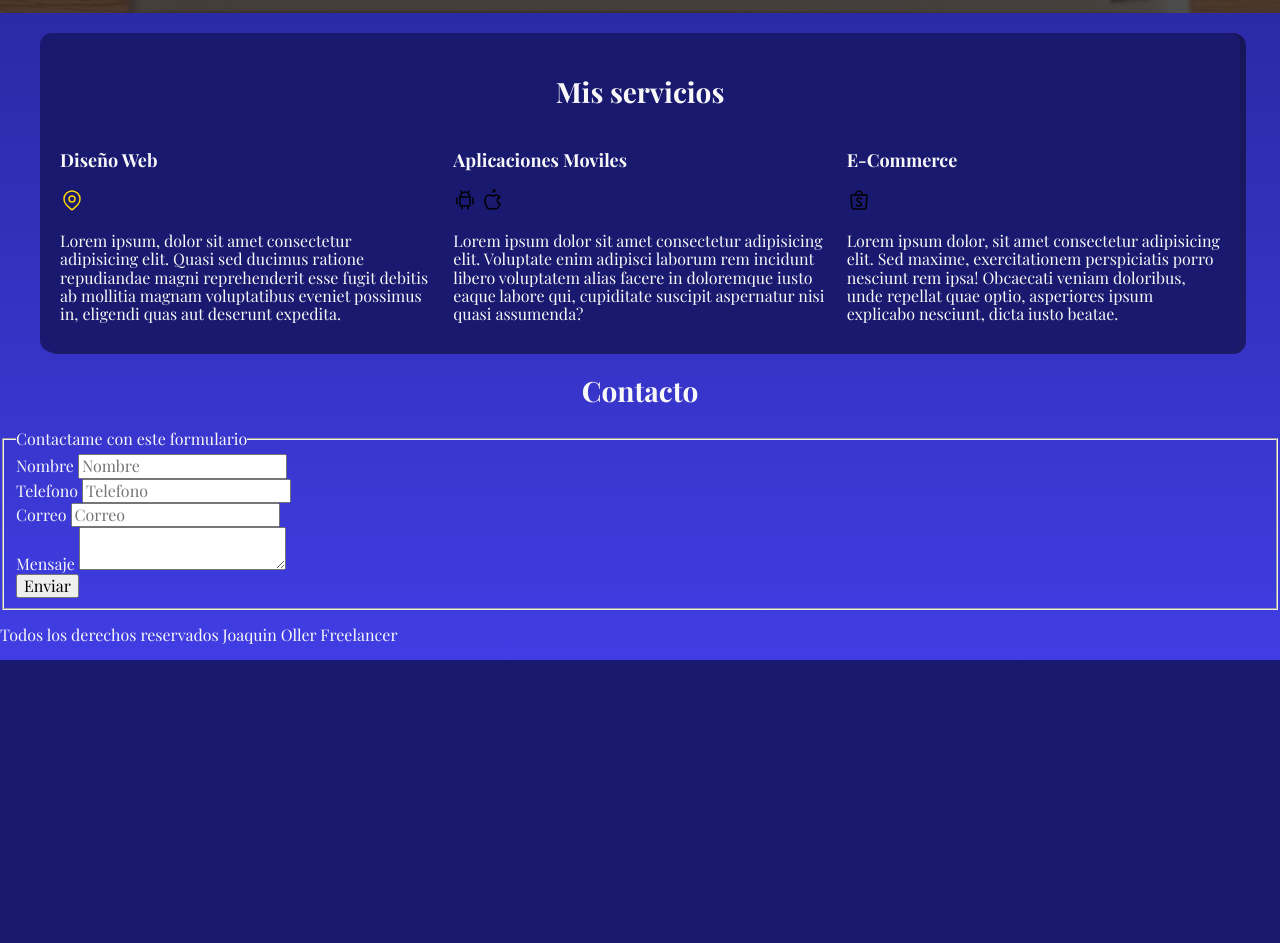
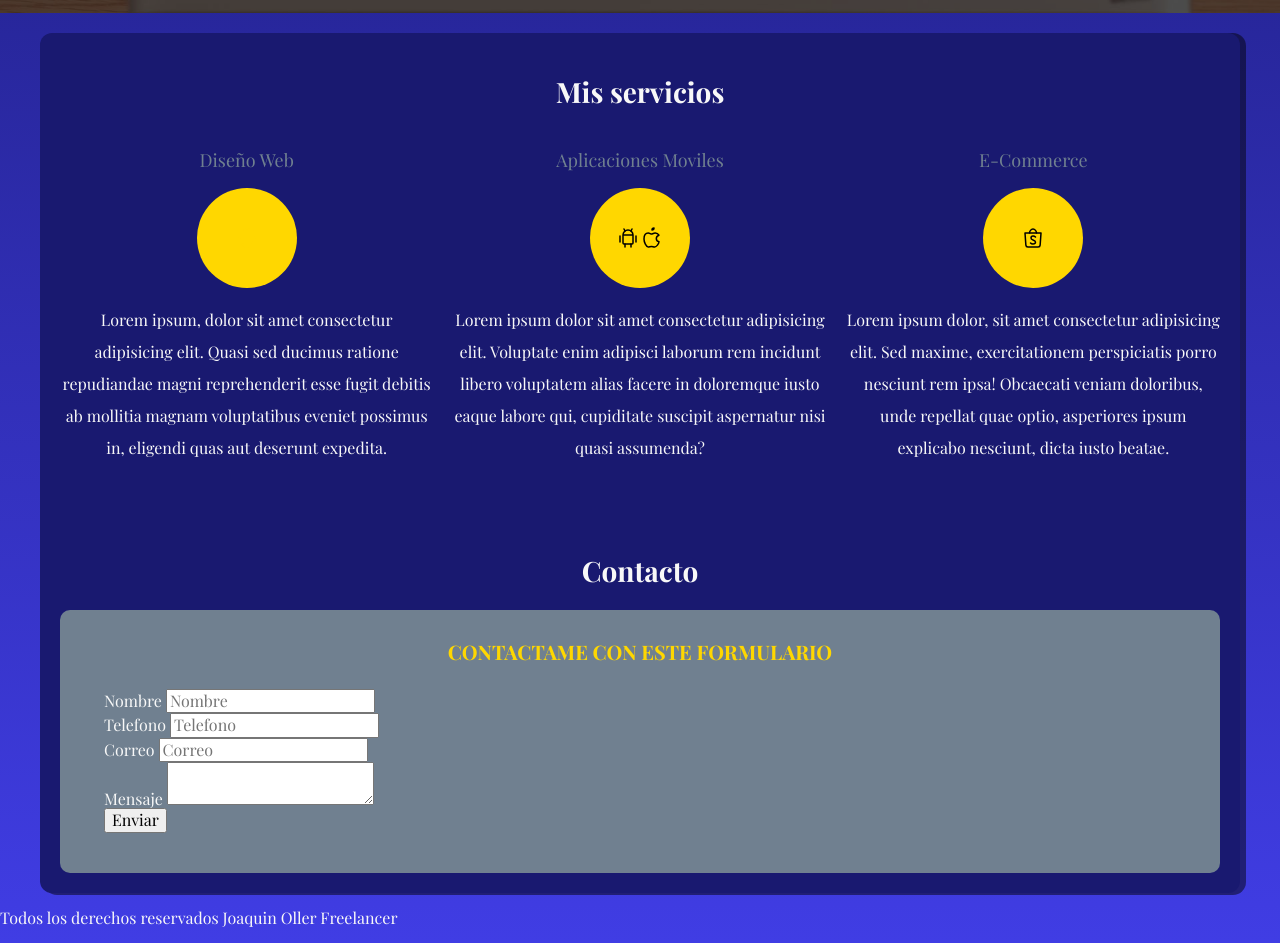
Before and after one commit to LordOller/freelancer_inicio, a plain HTML site: page index.html in a window 1280 px wide. Shown: the part 540-1483 px from the top of the page. Before the commit the page ends 1200 px from the top, so only its background shows below. Drawn offline with nearby package versions, Linux system fonts and the light colour scheme; a web font is replaced by a local one.

Commit message:
se le agrego css a contacto

```diff
--- a/css/style.css
+++ b/css/style.css
@@ -149,7 +149,57 @@ main{
     .servicios{
         display: grid;
         grid-template-columns: 1fr 1fr 1fr;
-        grid-template-rows: 200px;
+        grid-template-rows: 400px;
         column-gap: 2rem;
      }
 }
+
+.servicio {
+    display: flex;
+    flex-direction: column;
+    align-items: center;
+}
+
+.servicio h3{
+    color: var(--secundario);
+    font-weight: normal;
+}
+
+.servicio p{
+    text-align: center;
+    line-height: 2;
+    font-weight: normal;
+}
+
+.servicio .iconos{
+ background-color: var(--dorado);
+ height: 10rem;
+ width: 10rem;
+ border-radius: 50%;
+ display: flex;
+ justify-content: center;
+ align-items: center;
+}
+
+/** clientes **/
+
+.formulario {
+    background-color: var(--secundario);
+    width: min(60 rem, 100%); /** utilizar el valor mas pequeño **/
+    margin: 0 auto;
+    padding: 3rem;
+    border-radius: 1rem;
+}
+
+.formulario fieldset{
+    border: none;
+}
+
+.formulario legend{
+    text-align: center;
+    color: var(--dorado);
+    font-weight: bold;
+    font-size: 2rem;
+    text-transform: uppercase;
+    margin-bottom: 2rem;
+}
--- a/index.html
+++ b/index.html
@@ -43,53 +43,60 @@
     <main class="contenedor sombra">
         <h2>Mis servicios</h2>
         <div class="servicios">
-            <section>
+            <section class="servicio">
                 <h3>Diseño Web</h3>
+                    <div class="iconos">
                     <svg  xmlns="http://www.w3.org/2000/svg"  width="24"  height="24"  viewBox="0 0 24 24"  fill="none"  stroke="#ffd700"  stroke-width="1.5"  stroke-linecap="round"  stroke-linejoin="round"  class="icon icon-tabler icons-tabler-outline icon-tabler-map-pin"><path stroke="none" d="M0 0h24v24H0z" fill="none"/><path d="M9 11a3 3 0 1 0 6 0a3 3 0 0 0 -6 0" /><path d="M17.657 16.657l-4.243 4.243a2 2 0 0 1 -2.827 0l-4.244 -4.243a8 8 0 1 1 11.314 0z" />
                     </svg>
+                </div>
                 <p>Lorem ipsum, dolor sit amet consectetur adipisicing elit. Quasi sed ducimus ratione repudiandae magni reprehenderit esse fugit debitis ab mollitia magnam voluptatibus eveniet possimus in, eligendi quas aut deserunt expedita.</p>
-            </section>
+            </section class="servicio">
 
-            <section>
+            <section class="servicio">
                 <h3>Aplicaciones Moviles</h3>
+                    <div class="iconos">
                     <svg  xmlns="http://www.w3.org/2000/svg"  width="24"  height="24"  viewBox="0 0 24 24"  fill="none"  stroke="#000000"  stroke-width="1.5"  stroke-linecap="round"  stroke-linejoin="round"  class="icon icon-tabler icons-tabler-outline icon-tabler-brand-android"><path stroke="none" d="M0 0h24v24H0z" fill="none"/><path d="M4 10l0 6" /><path d="M20 10l0 6" /><path d="M7 9h10v8a1 1 0 0 1 -1 1h-8a1 1 0 0 1 -1 -1v-8a5 5 0 0 1 10 0" /><path d="M8 3l1 2" /><path d="M16 3l-1 2" /><path d="M9 18l0 3" /><path d="M15 18l0 3" />
                     </svg>
                     <svg  xmlns="http://www.w3.org/2000/svg"  width="24"  height="24"  viewBox="0 0 24 24"  fill="none"  stroke="#000000"  stroke-width="1.5"  stroke-linecap="round"  stroke-linejoin="round"  class="icon icon-tabler icons-tabler-outline icon-tabler-brand-apple"><path stroke="none" d="M0 0h24v24H0z" fill="none"/><path d="M8.286 7.008c-3.216 0 -4.286 3.23 -4.286 5.92c0 3.229 2.143 8.072 4.286 8.072c1.165 -.05 1.799 -.538 3.214 -.538c1.406 0 1.607 .538 3.214 .538s4.286 -3.229 4.286 -5.381c-.03 -.011 -2.649 -.434 -2.679 -3.23c-.02 -2.335 2.589 -3.179 2.679 -3.228c-1.096 -1.606 -3.162 -2.113 -3.75 -2.153c-1.535 -.12 -3.032 1.077 -3.75 1.077c-.729 0 -2.036 -1.077 -3.214 -1.077z" /><path d="M12 4a2 2 0 0 0 2 -2a2 2 0 0 0 -2 2" />
                     </svg>
+                </div>
                 <p>Lorem ipsum dolor sit amet consectetur adipisicing elit. Voluptate enim adipisci laborum rem incidunt libero voluptatem alias facere in doloremque iusto eaque labore qui, cupiditate suscipit aspernatur nisi quasi assumenda?</p>
-            </section>
+            </section class="servicio">
 
-            <section>
+            <section class="servicio">
                 <h3>E-Commerce</h3>
+                <div class="iconos">
                     <svg  xmlns="http://www.w3.org/2000/svg"  width="24"  height="24"  viewBox="0 0 24 24"  fill="none"  stroke="#000000"  stroke-width="1.5"  stroke-linecap="round"  stroke-linejoin="round"  class="icon icon-tabler icons-tabler-outline icon-tabler-brand-shopee"><path stroke="none" d="M0 0h24v24H0z" fill="none"/><path d="M4 7l.867 12.143a2 2 0 0 0 2 1.857h10.276a2 2 0 0 0 2 -1.857l.867 -12.143h-16z" /><path d="M8.5 7c0 -1.653 1.5 -4 3.5 -4s3.5 2.347 3.5 4" /><path d="M9.5 17c.413 .462 1 1 2.5 1s2.5 -.897 2.5 -2s-1 -1.5 -2.5 -2s-2 -1.47 -2 -2c0 -1.104 1 -2 2 -2s1.5 0 2.5 1" />
                     </svg>
+                </div>
                 <p>Lorem ipsum dolor, sit amet consectetur adipisicing elit. Sed maxime, exercitationem perspiciatis porro nesciunt rem ipsa! Obcaecati veniam doloribus, unde repellat quae optio, asperiores ipsum explicabo nesciunt, dicta iusto beatae.</p>
-            </section>
+            </section class="servicio">
         </div>
-    </main>
+
 
         <section>
             <h2>Contacto</h2>
 
-        <form action="">
+            <form action="" class="formulario">
                 <fieldset>
                     <legend>Contactame con este formulario</legend>
-                <div>
+                    <div class="contenedor-campos">
+                        <div class="campos">
                             <label for="">Nombre</label>
                             <input type="text" placeholder="Nombre">
                         </div>
 
-                <div>
+                        <div class="campos">
                             <label for="">Telefono</label>
                             <input type="tel" placeholder="Telefono">
                         </div>
 
-                <div>
+                        <div class="campos">
                             <label for="">Correo</label>
                             <input type="email" placeholder="Correo">
                         </div>
 
-                <div>
+                        <div class="campos">
                             <label for="">Mensaje</label>
                             <textarea name="" id=""></textarea>
                         </div>
@@ -97,10 +104,11 @@
                         <div>
                             <input type="submit" value="Enviar">
                         </div>
-
+                    </div>
                 </fieldset>
             </form>
         </section>
+ </main>
 
     <footer>
         <p>Todos los derechos reservados Joaquin Oller Freelancer</p>
```
Lines whose indentation alone changed are shown as unchanged.
